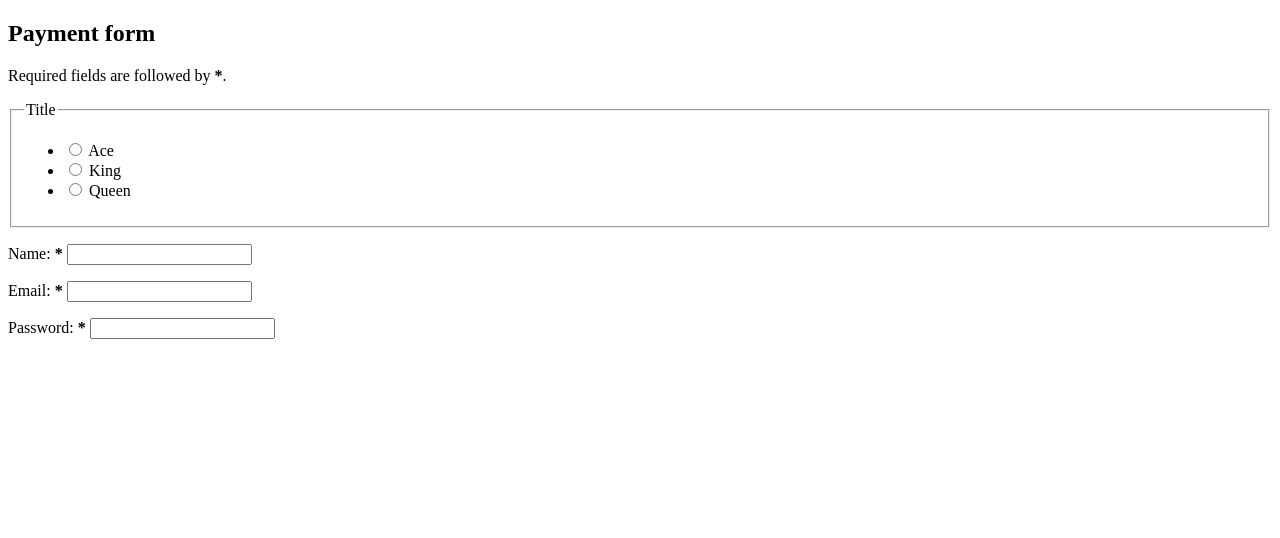
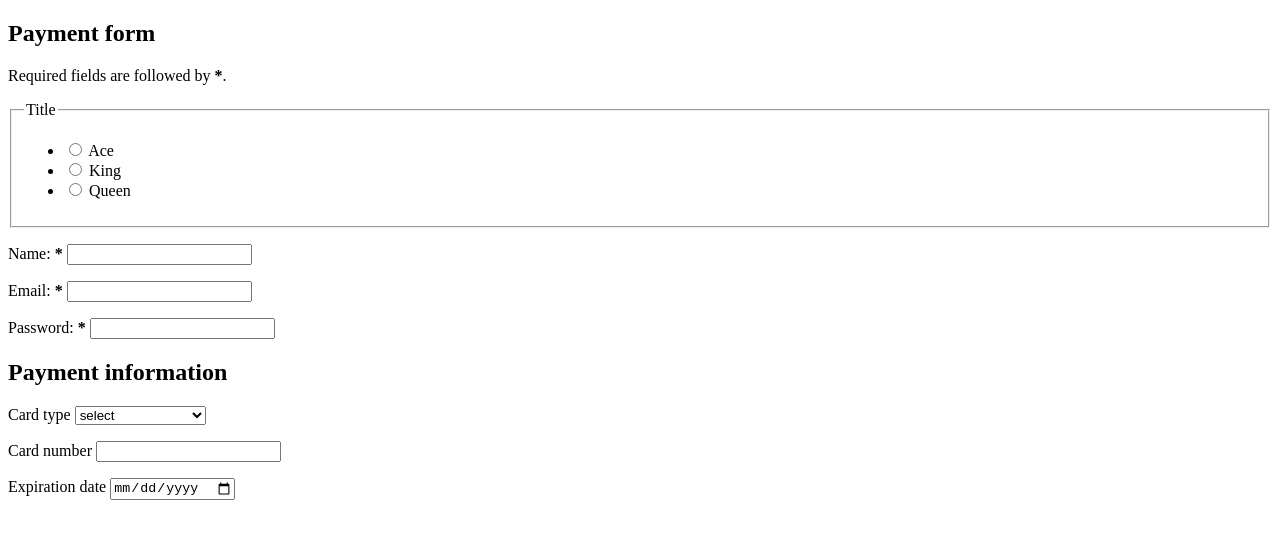
Before and after one commit to sweetnightkitty/MDN_webform_structure, a plain HTML site: page index.html in a window 1280 px wide. Drawn offline with Linux system fonts and the light colour scheme.

Commit message:
Add second section of card information to form

```diff
--- a/index.html
+++ b/index.html
@@ -49,6 +49,30 @@
 
         </section>
 
+        <section>
+            <h2>Payment information</h2>
+
+            <p>
+                <label for="card-type">Card type</label>
+                <select name="card-type" id="card-type">
+                    <option selected disabled>select</option>
+                    <option value="Visa">Visa</option>
+                    <option value="Mastercard">Mastercard</option>
+                    <option value="American Express">American Express</option>
+                </select>
+            </p>
+
+            <p>
+                <label for="card-number">Card number</label>
+                <input type="number" id="card-number" name="card-number">
+            </p>
+
+            <p>
+                <label for="expiration-date">Expiration date</label>
+                <input type="date" id="expiration-date" name="card-expiration-date">
+            </p>
+        </section>
+
 
     </form>
 
```
